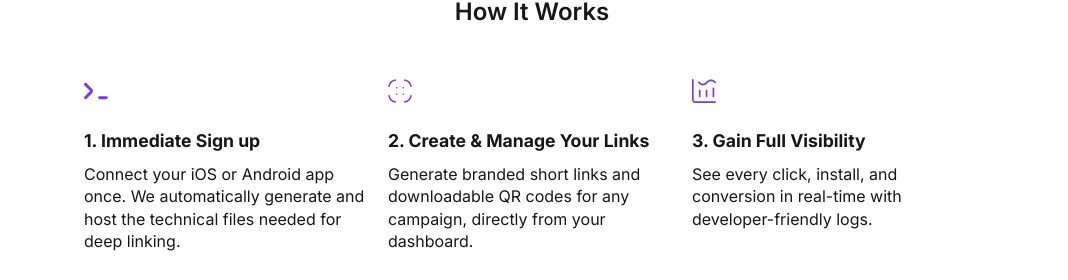
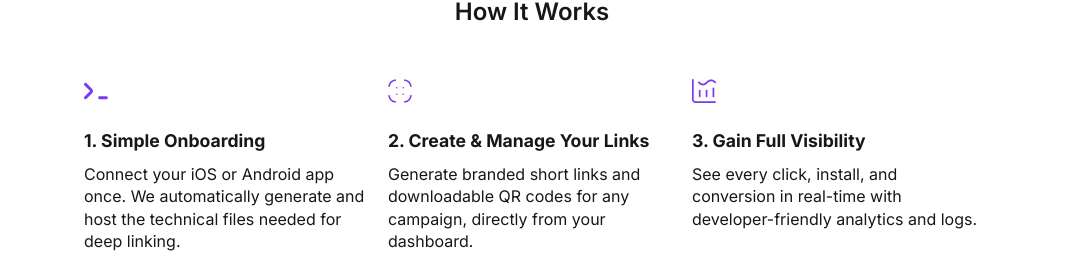
Before and after one commit to GetEZLinks/ezlinks-marketing, a Next.js app: page / in a window 1280 px wide. Shown: the part 997-1277 px from the top of the page, without its empty margins (108-1176 px from the left). Built offline with nearby package versions, Linux system fonts and the light colour scheme.

Commit message:
Content changes to how it works.

```diff
--- a/src/components/Hero/HowItWorks.tsx
+++ b/src/components/Hero/HowItWorks.tsx
@@ -6,7 +6,7 @@ export default function HowItWorks() {
     {
       icon: '/icons/code-block.svg',
       number: "1",
-      title: "Immediate Sign up",
+      title: "Simple Onboarding",
       description: "Connect your iOS or Android app once. We automatically generate and host the technical files needed for deep linking."
     },
     {
@@ -19,7 +19,7 @@ export default function HowItWorks() {
       icon: '/icons/analytics.svg',
       number: "3",
       title: "Gain Full Visibility",
-      description: "See every click, install, and conversion in real-time with developer-friendly logs."
+      description: "See every click, install, and conversion in real-time with developer-friendly analytics and logs."
     }
   ];
 
```
